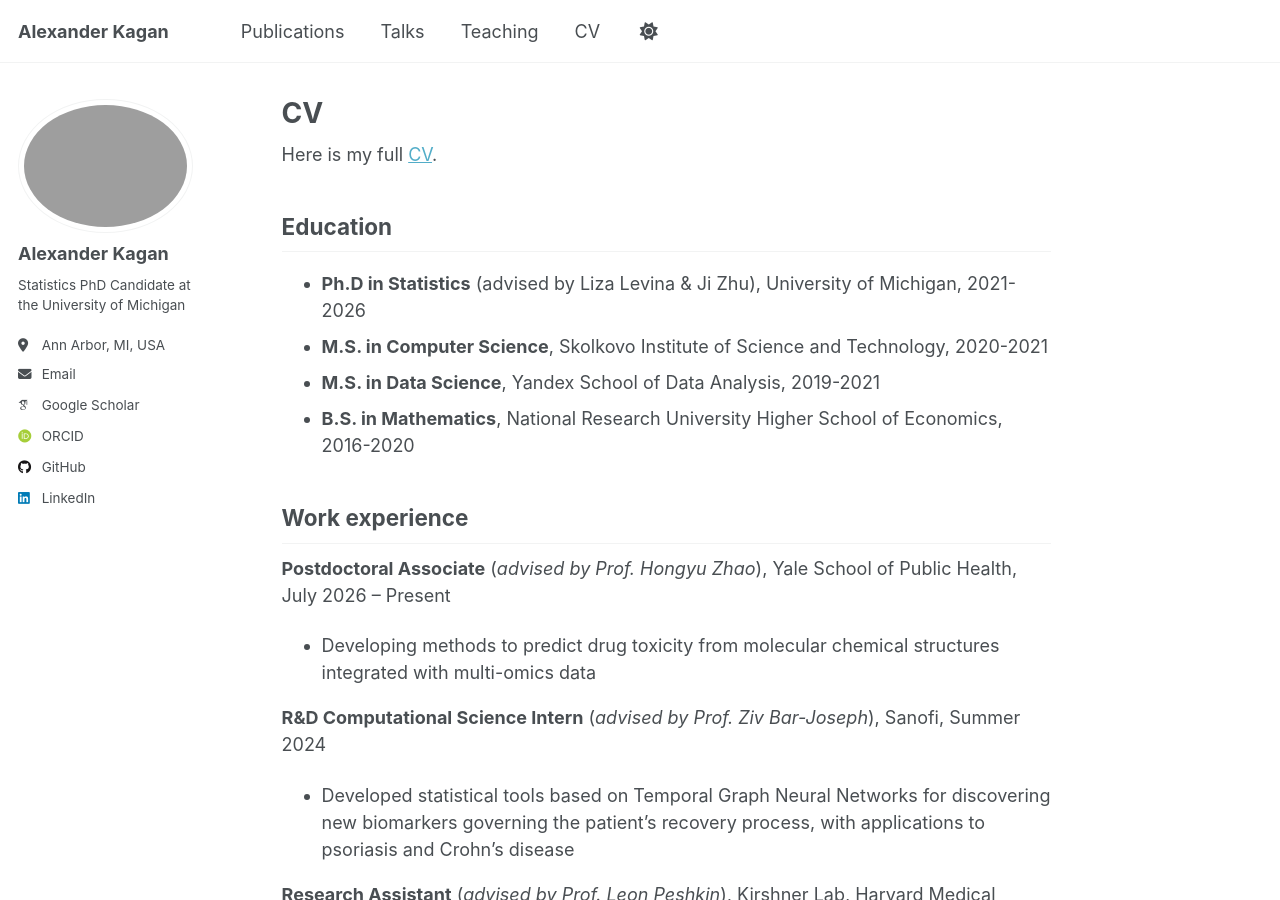
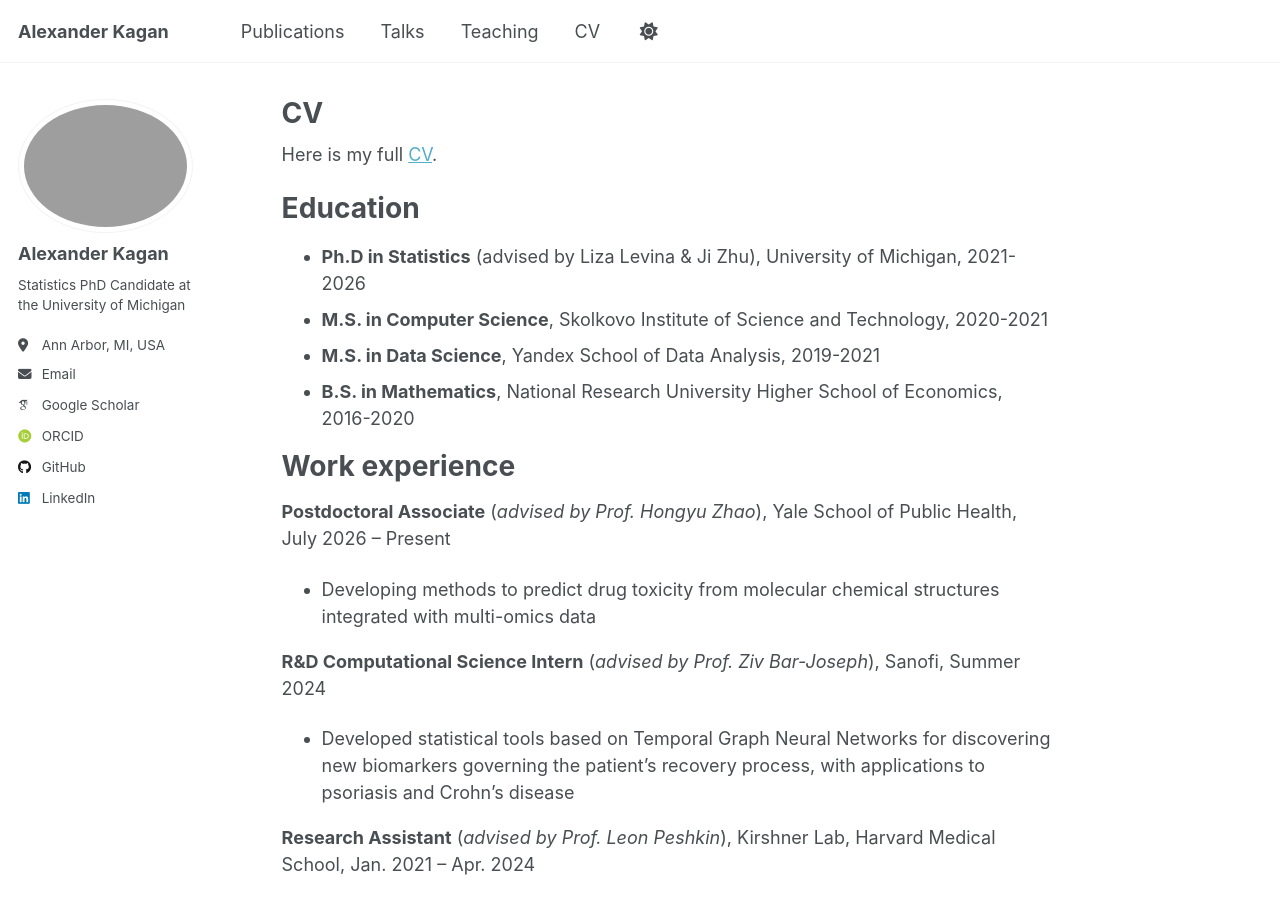
Before and after one commit to AlexanderKagan/AlexanderKagan.github.io, a Jekyll site: the page built from _pages/cv.md, in a window 1280 px wide and 900 px high. Built offline with Jekyll 4.4.1, drawn with Linux system fonts in a browser that asks for light colours; some web fonts are replaced; a script that is not in the unit is left out.

Commit message:
postdoc updates 10

```diff
--- a/_pages/cv.md
+++ b/_pages/cv.md
@@ -7,8 +7,7 @@ author_profile: true
 Here is my full [CV](https://alexanderkagan.github.io/files/KaganCV.pdf).
 
 
-## Education
-
+# Education
 
 
 * **Ph.D in Statistics** (advised by Liza Levina & Ji Zhu), University of Michigan, 2021-2026
@@ -17,7 +16,7 @@ Here is my full [CV](https://alexanderkagan.github.io/files/KaganCV.pdf).
 * **B.S. in Mathematics**, National Research University Higher School of Economics, 2016-2020
 
 
-## Work experience
+# Work experience
 
 **Postdoctoral Associate** (*advised by Prof. Hongyu Zhao*),
 Yale School of Public Health, July 2026 – Present
@@ -43,7 +42,7 @@ Sanofi, Summer 2024
 - Developed new credit scoring models using linear regression, random forest, and boosting
 
 
-## Service and leadership
+# Service and leadership
 
 - **Organizing Committee Chair of MSSISS Statistics Symposium (2024–2025)**
   Received an Outstanding Graduate Student Service Award for chairing the organizing committee of MSSISS, an annual statistics symposium for ~150 people at the University of Michigan. Responsibilities included student and keynote speaker invitations, funding requests, catering coordination, website maintenance, and booklet preparation.
```
